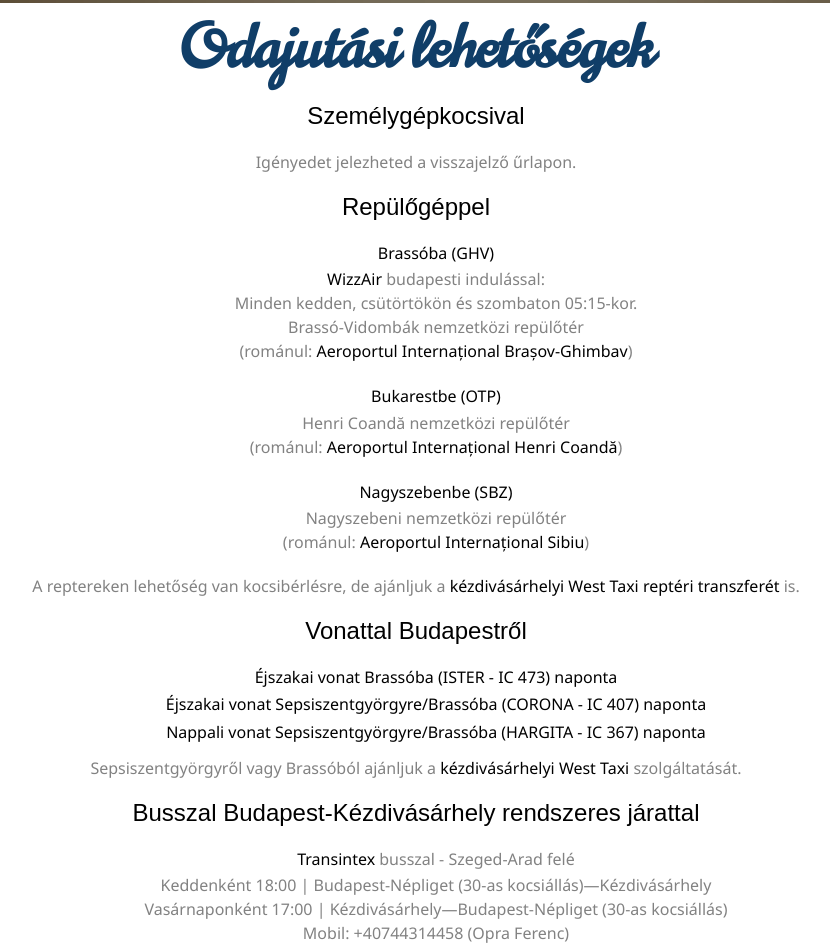
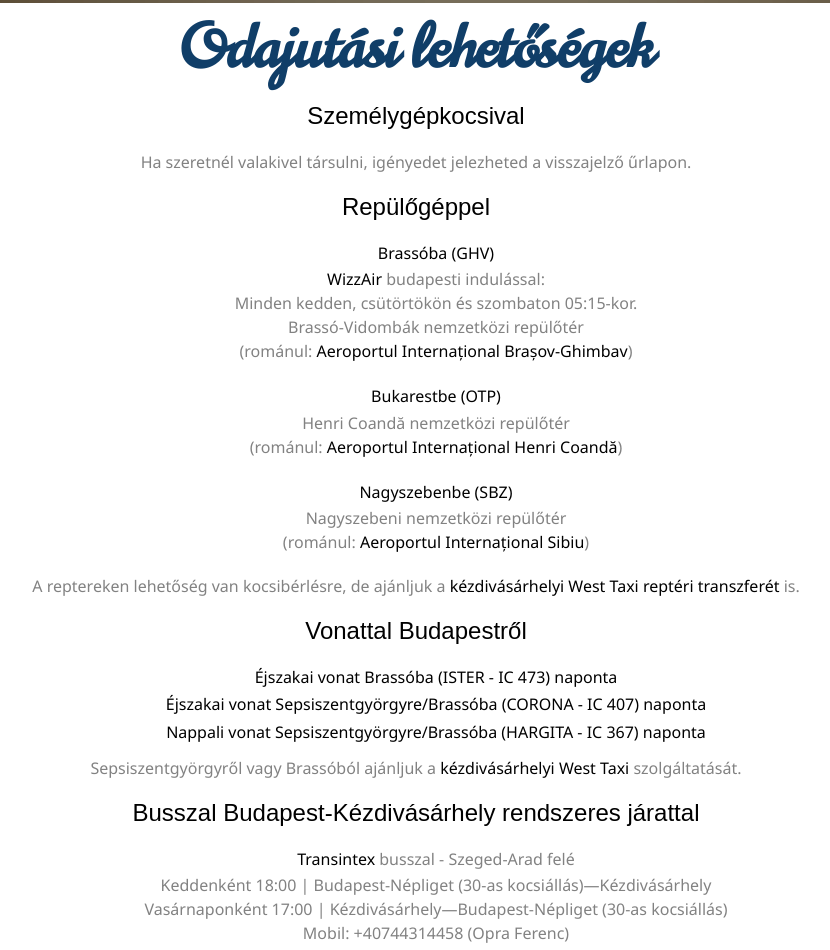
Before and after one commit to zuraglal/wedding, a plain HTML site: page index.html in a window 1280 px wide. Shown: the part 4679-5629 px from the top of the page, without its empty margins (224-1054 px from the left). Drawn offline with Linux system fonts and the light colour scheme; files whose address does not match are found by name; a web font is replaced by a local one.

Commit message:
Update index.html

```diff
--- a/index.html
+++ b/index.html
@@ -312,7 +312,7 @@
 		<h2>Odajutási lehetőségek</h2>
 						<div>
 							<h3>Személygépkocsival</h3>
-							<p>Igényedet jelezheted a visszajelző űrlapon.</p>
+							<p>Ha szeretnél valakivel társulni, igényedet jelezheted a visszajelző űrlapon.</p>
 						</div>
 
 						<div>
```
